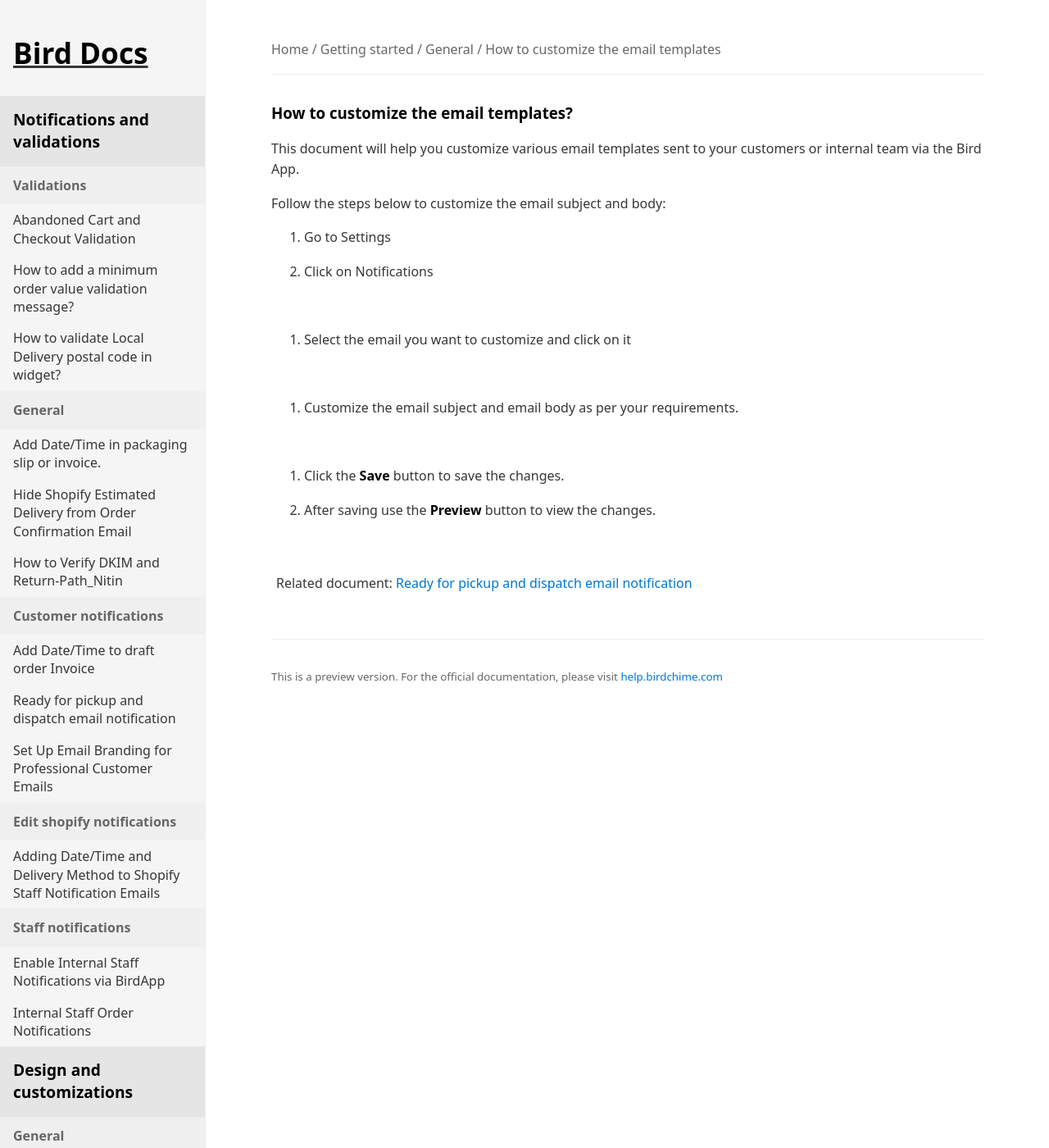
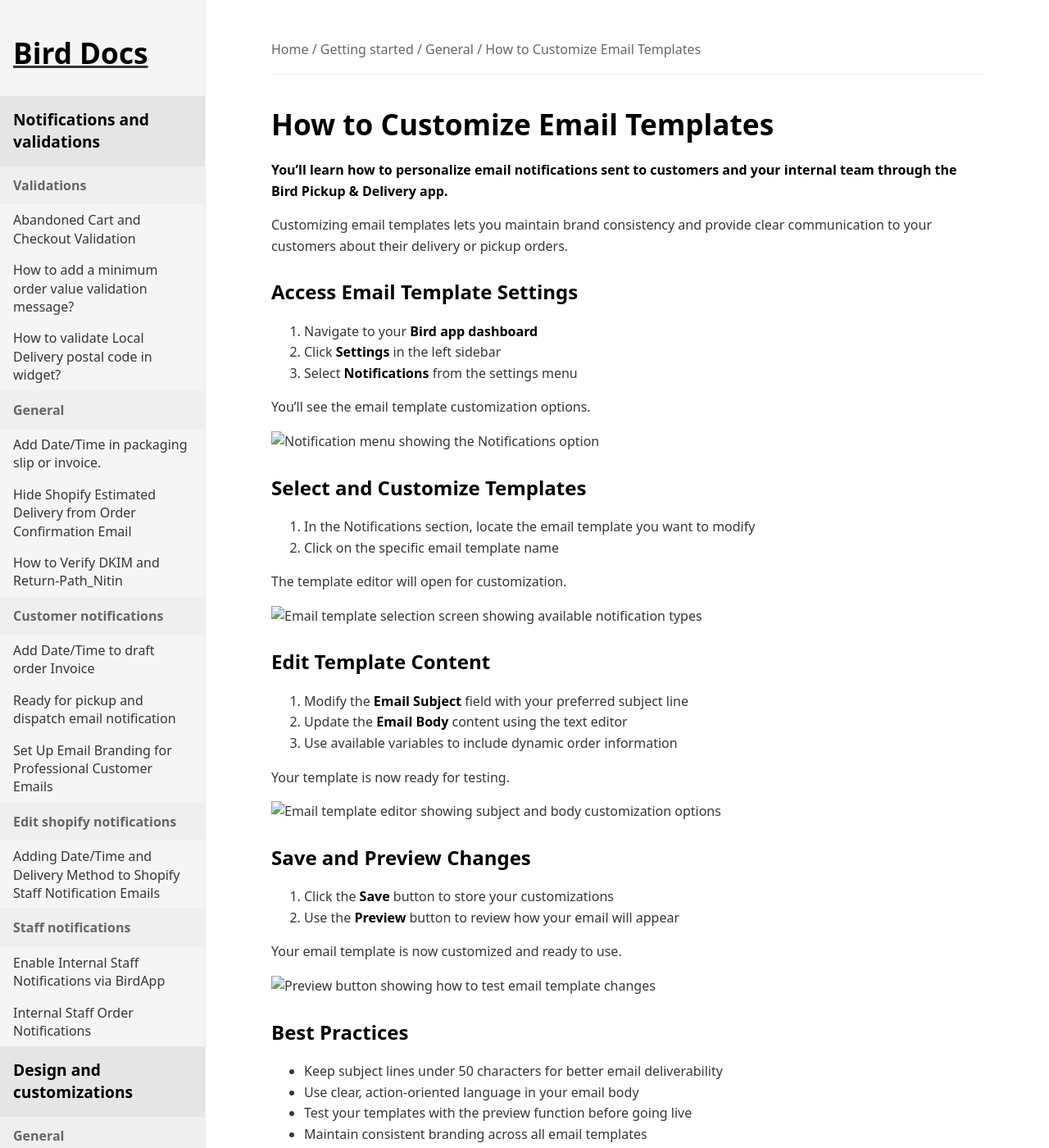
Before and after one commit to atinder/bird-docs, a Jekyll site: the page built from docs/getting-started/general/how-to-customize-the-email-templates-efd00194-92de-4c09-a037-d597969362b3.md, in a window 1280 px wide and 1400 px high. Shown: the whole window at 82% size. Built offline with Jekyll 4.4.1, drawn with Linux system fonts in a browser that asks for light colours; some of the changed text lies outside the part shown.

Commit message:
fix: How to customize the email templates

```diff
--- a/docs/getting-started/general/how-to-customize-the-email-templates-efd00194-92de-4c09-a037-d597969362b3.md
+++ b/docs/getting-started/general/how-to-customize-the-email-templates-efd00194-92de-4c09-a037-d597969362b3.md
@@ -1,38 +1,82 @@
 ---
 id: efd00194-92de-4c09-a037-d597969362b3
-title: "How to customize the email templates"
+title: "How to Customize Email Templates"
 category: getting-started
 section: general
 slug: how-to-customize-the-email-templates
 crisp_updated_at: 1737567672000
 crisp_url: https://help.birdchime.com/en-us/article/how-to-customize-the-email-templates-kezxwj/
-description: ""
+description: "Learn how to customize email templates for customer and staff notifications in Bird Pickup & Delivery app"
 ---
 
-### How to customize the email templates?
+# How to Customize Email Templates
 
-This document will help you customize various email templates sent to your customers or internal team via the Bird App.
+**You'll learn how to personalize email notifications sent to customers and your internal team through the Bird Pickup & Delivery app.**
 
-Follow the steps below to customize the email subject and body:
+Customizing email templates lets you maintain brand consistency and provide clear communication to your customers about their delivery or pickup orders.
 
-1. Go to Settings
+## Access Email Template Settings
 
-2. Click on Notifications
+1. Navigate to your **Bird app dashboard**
+2. Click **Settings** in the left sidebar
+3. Select **Notifications** from the settings menu
 
-![](https://storage.crisp.chat/users/helpdesk/website/ca826b447482b000/notification-menu_1i5m5oq.png)
+You'll see the email template customization options.
 
-3. Select the email you want to customize and click on it
+![Notification menu showing the Notifications option](https://storage.crisp.chat/users/helpdesk/website/ca826b447482b000/notification-menu_1i5m5oq.png)
 
-![](https://storage.crisp.chat/users/helpdesk/website/ca826b447482b000/screenshot-2024-12-16-075645_yujuqb.png)
+## Select and Customize Templates
 
-4. Customize the email subject and email body as per your requirements.
+1. In the Notifications section, locate the email template you want to modify
+2. Click on the specific email template name
 
-![](https://storage.crisp.chat/users/helpdesk/website/ca826b447482b000/readyforpickup_5r2ie9.png)
+The template editor will open for customization.
 
-5. Click the **Save** button to save the changes.
+![Email template selection screen showing available notification types](https://storage.crisp.chat/users/helpdesk/website/ca826b447482b000/screenshot-2024-12-16-075645_yujuqb.png)
 
-6. After saving use the **Preview** button to view the changes.
+## Edit Template Content
 
-![](https://storage.crisp.chat/users/helpdesk/website/ca826b447482b000/preview_1n6c723.png)
+1. Modify the **Email Subject** field with your preferred subject line
+2. Update the **Email Body** content using the text editor
+3. Use available variables to include dynamic order information
 
-| Related document: [Ready for pickup and dispatch email notification](https://help.birdchime.com/en-us/article/ready-for-pickup-and-dispatch-email-notification-8o1c1h/)
+Your template is now ready for testing.
+
+![Email template editor showing subject and body customization options](https://storage.crisp.chat/users/helpdesk/website/ca826b447482b000/readyforpickup_5r2ie9.png)
+
+## Save and Preview Changes
+
+1. Click the **Save** button to store your customizations
+2. Use the **Preview** button to review how your email will appear
+
+Your email template is now customized and ready to use.
+
+![Preview button showing how to test email template changes](https://storage.crisp.chat/users/helpdesk/website/ca826b447482b000/preview_1n6c723.png)
+
+## Best Practices
+
+- Keep subject lines under 50 characters for better email deliverability
+- Use clear, action-oriented language in your email body
+- Test your templates with the preview function before going live
+- Maintain consistent branding across all email templates
+
+## Frequently Asked Questions
+
+##### Can I use HTML in my email templates?
+Yes, the text editor supports basic HTML formatting for styling your emails.
+
+##### Will my custom templates affect existing orders?
+No, template changes only apply to new orders and notifications going forward.
+
+##### How do I revert to the default email template?
+You can reset any template to its default by clicking the "Reset" option in the template editor.
+
+##### Can I customize different templates for different delivery methods?
+Currently, email templates are global across all delivery methods, but you can include conditional content using variables.
+
+For more general questions, see our main [FAQs page](https://help.birdchime.com/en-us/category/faqs-1ygmxau/).
+
+## Related Articles
+
+- [Ready for pickup and dispatch email notification](https://help.birdchime.com/en-us/article/ready-for-pickup-and-dispatch-email-notification-8o1c1h/)
+- [Set up email branding for professional customer emails](https://help.birdchime.com/en-us/article/set-up-email-branding-for-professional-customer-emails-10v7eid/)
```
